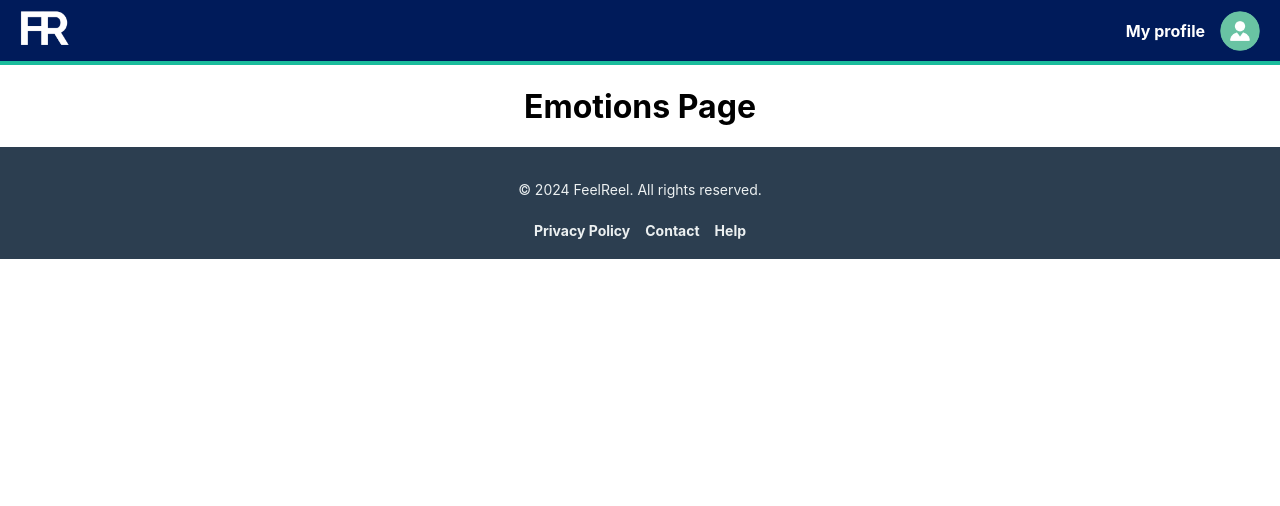
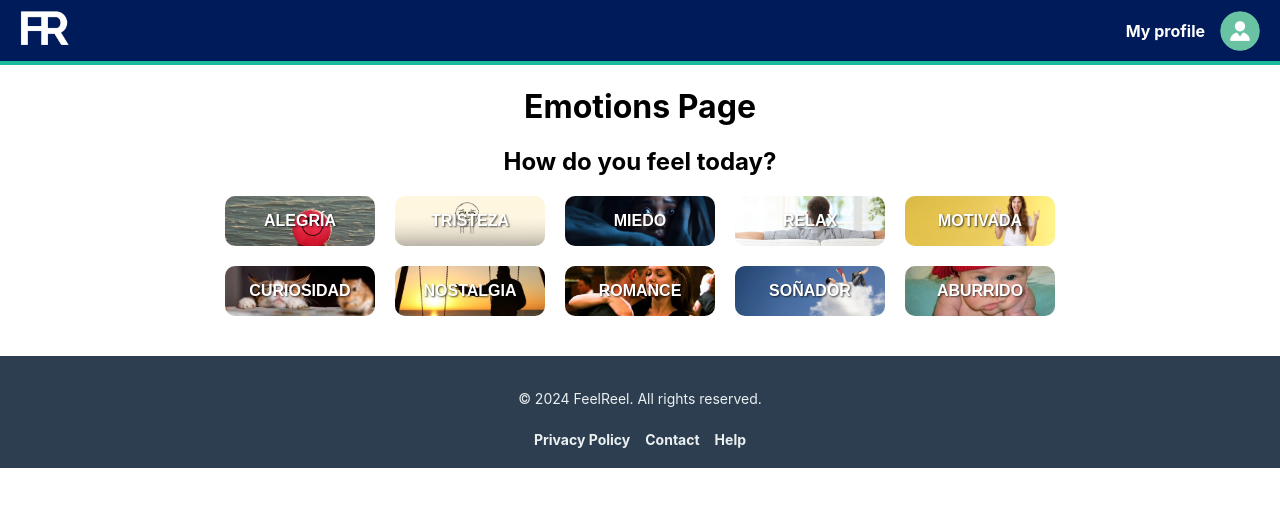
Before and after one commit to miireiatorras/movies, a React (Create React App) app: page /emotions in a window 1280 px wide. Shown: the top 506 px of the page. Built offline with nearby package versions, Linux system fonts and the light colour scheme.

Commit message:
css arereglado y paginas

```diff
--- a/src/features/banner/Banner.css
+++ b/src/features/banner/Banner.css
@@ -1,54 +1,60 @@
-.banner-img {
-    width: 100%;      /* Hace que la imagen ocupe el 100% del ancho del contenedor */
-    height: auto;     /* Mantiene la proporción original de la imagen */
-    display: block;   /* Elimina el espacio debajo de la imagen */
-    opacity: 0.7;
-}
-.button-container {
-  display: grid; /* Usamos grid layout */
-  grid-template-columns: repeat(2, auto); /* Dos columnas con ancho automático */
-  gap: 5px 15px; /* Poco espacio entre filas (5px) y columnas (15px) */
-  justify-content: center; /* Centra horizontalmente las columnas */
-  align-items: center; /* Centra verticalmente las filas */
-  height: 100vh; /* Ocupa toda la altura de la ventana */
-  margin: 0; /* Sin márgenes */
+.banner-container {
+  position: relative;
+  width: 100%;
+  height: 60vh; /* Reduce la altura del banner */
+  overflow: hidden;
 }
 
-
-button {
-  position: relative; /* Necesario para el pseudo-elemento */
-  width: 150px; /* Tamaño original del botón */
-  height: 50px; /* Tamaño original del botón */
-  background-size: cover; /* Escala la imagen para cubrir todo el botón */
-  background-position: center; /* Centra la imagen */
-  border: none;
-  border-radius: 10px; /* Bordes redondeados */
-  color: white; /* Color del texto */
-  font-size: 16px;
-  font-weight: bold;
-  text-shadow: 1px 1px 2px rgba(0, 0, 0, 0.7); /* Sombra para destacar el texto */
-  cursor: pointer;
-  transition: transform 0.2s ease, box-shadow 0.2s ease;
-  overflow: hidden; /* Oculta elementos que sobresalgan */
-}
-
-button::before {
-  content: ""; /* Pseudo-elemento vacío */
+.banner-img {
+  width: 100%;
+  height: 100%; /* La altura será proporcional al contenedor */
+  object-fit: cover; /* Hace que la imagen cubra el contenedor sin distorsionarse */
+  opacity: 0.7;
   position: absolute;
   top: 0;
   left: 0;
-  width: 100%;
-  height: 100%;
-  background: rgba(0, 0, 0, 0.3); /* Fondo negro translúcido */
-  opacity: 0; /* Invisible inicialmente */
-  transition: opacity 0.3s ease; /* Suaviza la transición */
 }
 
-button:hover::before {
-  opacity: 1; /* Aparece al hacer hover */
+.banner-content {
+  position: absolute;
+  top: 50%;
+  left: 50%;
+  transform: translate(-50%, -50%);
+  text-align: center;
+  color: white;
+  z-index: 1;
+  padding: 20px;
+  background: rgba(0, 0, 0, 0.5);
+  border-radius: 10px;
 }
 
-button:hover {
-  transform: scale(1.05); /* Efecto de zoom */
-  box-shadow: 0 4px 8px rgba(0, 0, 0, 0.3); /* Sombra */
+.banner-content h1 {
+  font-size: 3rem;
+  font-weight: bold;
+  margin: 10px 0;
+  text-shadow: 2px 2px 5px rgba(0, 0, 0, 0.8);
 }
+
+.banner-content h3 {
+  font-size: 1.5rem;
+  margin-bottom: 20px;
+  font-style: italic;
+  text-shadow: 1px 1px 3px rgba(0, 0, 0, 0.8);
+}
+
+.banner-content button {
+  padding: 10px 20px;
+  font-size: 1rem;
+  background-color: #ff7f50;
+  color: white;
+  border: none;
+  border-radius: 5px;
+  cursor: pointer;
+  transition: transform 0.2s ease, box-shadow 0.2s ease;
+  text-shadow: 1px 1px 2px rgba(0, 0, 0, 0.6);
+}
+
+.banner-content button:hover {
+  transform: scale(1.1);
+  box-shadow: 0 4px 8px rgba(0, 0, 0, 0.5);
+}
--- a/src/features/banner/Banner.jsx
+++ b/src/features/banner/Banner.jsx
@@ -2,40 +2,17 @@ import React from 'react';
 import './Banner.css';
 
 function Banner() {
-  const emotions = [
-    { name: "ALEGRÍA", image: "/alegria.png" },
-    { name: "TRISTEZA", image: "/tristeza.png" },
-    { name: "MIEDO", image: "/miedo.png" },
-    { name: "RELAX", image: "/relajado.jpg" },
-    { name: "MOTIVADA", image: "/motivada.avif" },
-    { name: "CURIOSIDAD", image: "/curiosidad.jpg" },
-    { name: "NOSTALGIA", image: "/nostalgia.jpeg" },
-    { name: "ROMANCE", image: "/romance.jpg" },
-    { name: "SOÑADOR", image: "/soñador.jpg" },
-    { name: "ABURRIDO", image: "/aburrido.jpg", extraStyle: { backgroundPosition: "center 37%" } }, // Ajuste para ABURRIDO
-  ];
-
   return (
-    <>
+    <div className="banner-container">
       <img src="/hola.jpg" alt="banner" className="banner-img" />
-      <h1>Welcome to FeelReel!</h1>
-      <h3>"Discover stories, feel emotion, live magic.”</h3>
-      <button>How are you feeling today?</button>
-      <div className="button-container">
-        {emotions.map((emotion) => (
-          <button
-            key={emotion.name}
-            className="button"
-            style={{
-              backgroundImage: `url('${emotion.image}')`,
-              ...emotion.extraStyle, // Aplica estilos adicionales si existen
-            }}
-          >
-            {emotion.name}
-          </button>
-        ))}
+      <div className="banner-content">
+        <h1>Welcome to FeelReel!</h1>
+        <h3>"Discover stories, feel emotion, live magic.”</h3>
+        <button>
+          How are you feeling today?
+        </button>
       </div>
-    </>
+    </div>
   );
 }
 
--- /dev/null
+++ b/src/pages/EmotionsPage.css
@@ -0,0 +1,56 @@
+.emotions-container {
+    display: flex;
+    justify-content: center;
+    align-items: center;
+    height: calc(100vh - 80px);
+    margin: 0;
+    flex-direction: column;
+  }
+
+  .button-container {
+    display: grid;
+    grid-template-columns: repeat(5, auto);
+    grid-template-rows: repeat(2, auto);
+    gap: 20px 20px;
+    justify-content: center;
+    align-items: center;
+    margin-bottom: 40px;
+  }
+
+  button {
+    position: relative;
+    width: 150px;
+    height: 50px;
+    background-size: cover;
+    background-position: center;
+    border: none;
+    border-radius: 10px;
+    color: white;
+    font-size: 16px;
+    font-weight: bold;
+    text-shadow: 1px 1px 2px rgba(0, 0, 0, 0.7);
+    cursor: pointer;
+    transition: transform 0.2s ease, box-shadow 0.2s ease;
+    overflow: hidden;
+  }
+
+  button::before {
+    content: "";
+    position: absolute;
+    top: 0;
+    left: 0;
+    width: 100%;
+    height: 100%;
+    background: rgba(0, 0, 0, 0.3);
+    opacity: 0;
+    transition: opacity 0.3s ease;
+  }
+
+  button:hover::before {
+    opacity: 1;
+  }
+
+  button:hover {
+    transform: scale(1.05);
+    box-shadow: 0 4px 8px rgba(0, 0, 0, 0.3);
+  }
--- a/src/pages/emotions.page.jsx
+++ b/src/pages/emotions.page.jsx
@@ -1,11 +1,40 @@
 import React from 'react'
+import './EmotionsPage.css';
 
-function EmotionsPage() {
+function Banner() {
+  const emotions = [
+    { name: "ALEGRÍA", image: "/alegria.png" },
+    { name: "TRISTEZA", image: "/tristeza.png" },
+    { name: "MIEDO", image: "/miedo.png" },
+    { name: "RELAX", image: "/relajado.jpg" },
+    { name: "MOTIVADA", image: "/motivada.avif" },
+    { name: "CURIOSIDAD", image: "/curiosidad.jpg" },
+    { name: "NOSTALGIA", image: "/nostalgia.jpeg" },
+    { name: "ROMANCE", image: "/romance.jpg" },
+    { name: "SOÑADOR", image: "/soñador.jpg" },
+    { name: "ABURRIDO", image: "/aburrido.jpg", extraStyle: { backgroundPosition: "center 37%" } }, // Ajuste para ABURRIDO
+  ];
+
   return (
-    <div>
-        <h1>Emotions Page</h1>
-    </div>
-  )
+    <>
+    <h1>Emotions Page</h1>
+    <h2>How do you feel today?</h2>
+      <div className="button-container">
+        {emotions.map((emotion) => (
+          <button
+            key={emotion.name}
+            className="button"
+            style={{
+              backgroundImage: `url('${emotion.image}')`,
+              ...emotion.extraStyle,
+            }}
+          >
+            {emotion.name}
+          </button>
+        ))}
+      </div>
+    </>
+  );
 }
 
-export default EmotionsPage
+export default Banner;
```
